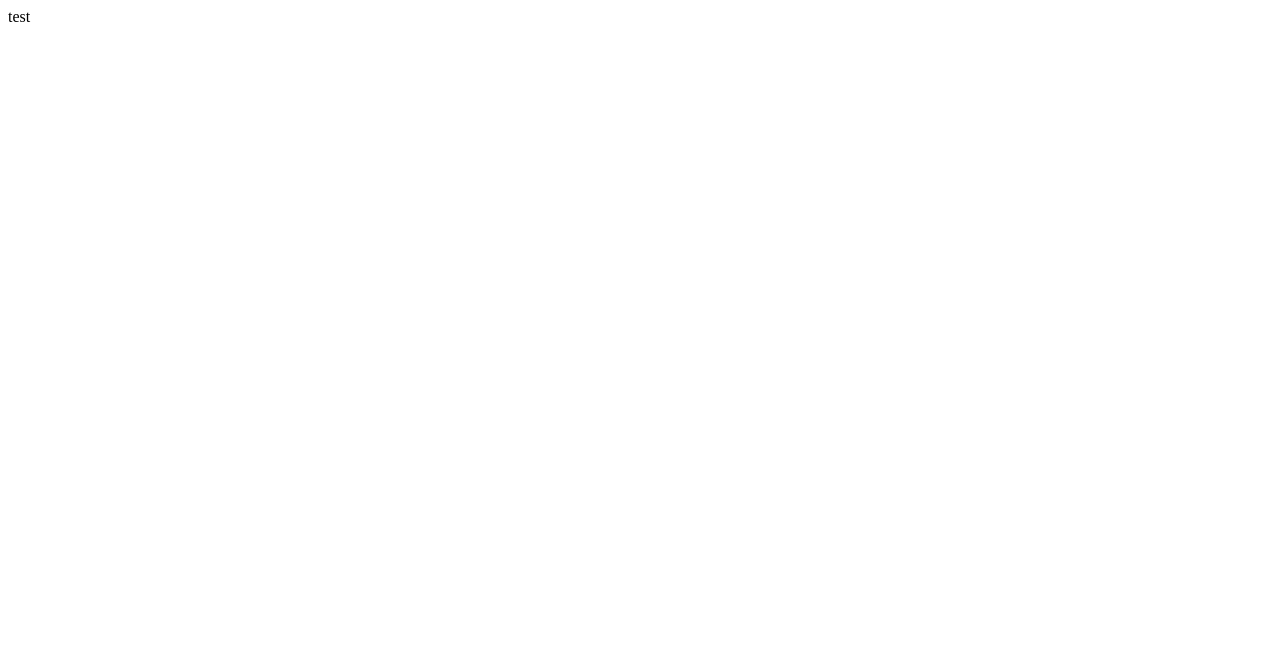
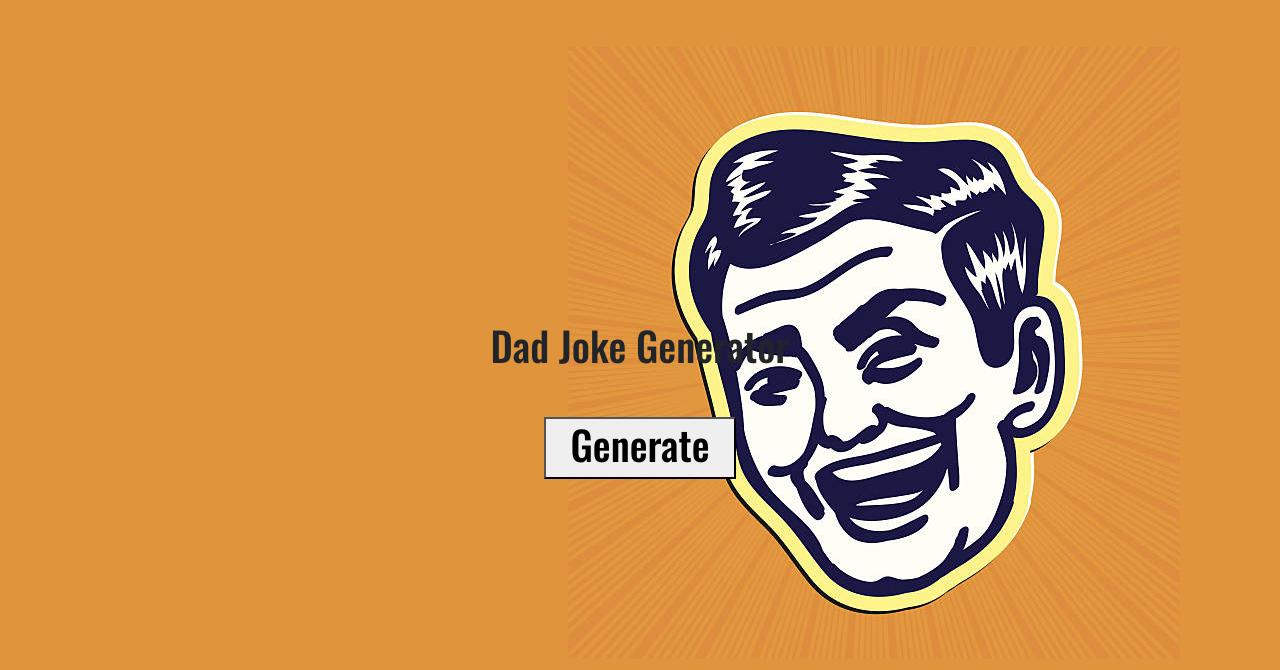
Before and after one commit to Jpdl925/DadJokes, a plain HTML site: page index.html in a window 1280 px wide. Drawn offline with nearby package versions, Linux system fonts and the light colour scheme.

Commit message:
Complete Project

```diff
--- a/index.html
+++ b/index.html
@@ -1,14 +1,43 @@
-<!DOCTYPE html>
+<!doctype html>
 <html lang="en">
-<head>
-    <meta charset="UTF-8">
-    <meta name="viewport" content="width=device-width, initial-scale=1.0">
+  <head>
+    <meta charset="utf-8">
+    <meta name="viewport" content="width=device-width, initial-scale=1">
     <title>Dad Joke Generator</title>
+    <link href="https://cdn.jsdelivr.net/npm/bootstrap@5.3.3/dist/css/bootstrap.min.css" rel="stylesheet" integrity="sha384-QWTKZyjpPEjISv5WaRU9OFeRpok6YctnYmDr5pNlyT2bRjXh0JMhjY6hW+ALEwIH" crossorigin="anonymous">
     <link rel="stylesheet" href="styles/style.css"></link>
-</head>
-<body>
-    test
-</body>
+    <link rel="icon" href="media/thumbs-up.png"
 
-<script src="scripts/app.js"></script>
+  </head>
+  <body>
+
+
+    <div class="contentSpace">
+
+      <div class="jokeSpace">
+        <h1 id="jokeTxt">Dad Joke Generator</h1>
+      </div>
+
+      <div class="buttonSpace">
+        <button id="jokeBtn"><h1>Generate</h1></button>
+      </div>
+
+    </div>
+
+
+
+
+
+
+
+
+
+
+
+
+
+
+    <script src="https://cdn.jsdelivr.net/npm/bootstrap@5.3.3/dist/js/bootstrap.bundle.min.js" integrity="sha384-YvpcrYf0tY3lHB60NNkmXc5s9fDVZLESaAA55NDzOxhy9GkcIdslK1eN7N6jIeHz" crossorigin="anonymous"></script>
+    <script src="scripts/app.js"></script>
+  </body>
 </html>
--- a/scripts/app.js
+++ b/scripts/app.js
@@ -1 +1,21 @@
-alert("test");
+// Button used for fetching, and changing the text on screen to the randomly generated dad joke
+let jokeBtn = document.getElementById("jokeBtn").addEventListener('click', () =>{
+    dadJoke();
+});
+// Text that is changed from the button click to a randomly generated dad joke from the api
+let jokeTxt = document.getElementById("jokeTxt");
+// Laugh track that plays once button is pressed
+let audio = new Audio("/media/laughTrack.mp3");
+
+
+async function dadJoke(){
+    let apiResponse = await fetch("https://icanhazdadjoke.com", {
+        headers: {
+            'accept': 'application/json',
+        }
+    }).then((Response) => Response.json());;
+    // Setting the jokeTxt to the randomly generated dad joke once button is clicked
+    jokeTxt.innerText = apiResponse.joke;
+    // Playing laugh track audio upon click
+    audio.play();
+}
--- a/styles/style.css
+++ b/styles/style.css
@@ -0,0 +1,34 @@
+
+
+@import url(https://fonts.googleapis.com/css?family=Oswald:200,300,regular,500,600,700);
+  body{
+    height: 100vh;
+    display: flex;
+    align-items: center;
+    justify-content: center;
+    font-family: Oswald;
+    background-image:url(/media/dadFace.jpg);
+    background-repeat: no-repeat;
+    background-position: 85% 25%;
+    background-color: #e0943c;
+  }
+  .contentSpace{
+    display: block;
+    text-align: center;
+  }
+  .jokeSpace{
+    width: 35vw;
+    overflow:auto;
+  }
+  .buttonSpace{
+    display: flex;
+    justify-content: center;
+    margin-top: 5vh;
+  }
+  button{
+    width: 15vw;
+  }
+  button:hover {
+    background-color: black;
+    color: white;
+  }
```
Also changed, not shown: data/data.json (deleted), media/dadFace.jpg (added), media/thumbs-up.png (added), 1 other file.
